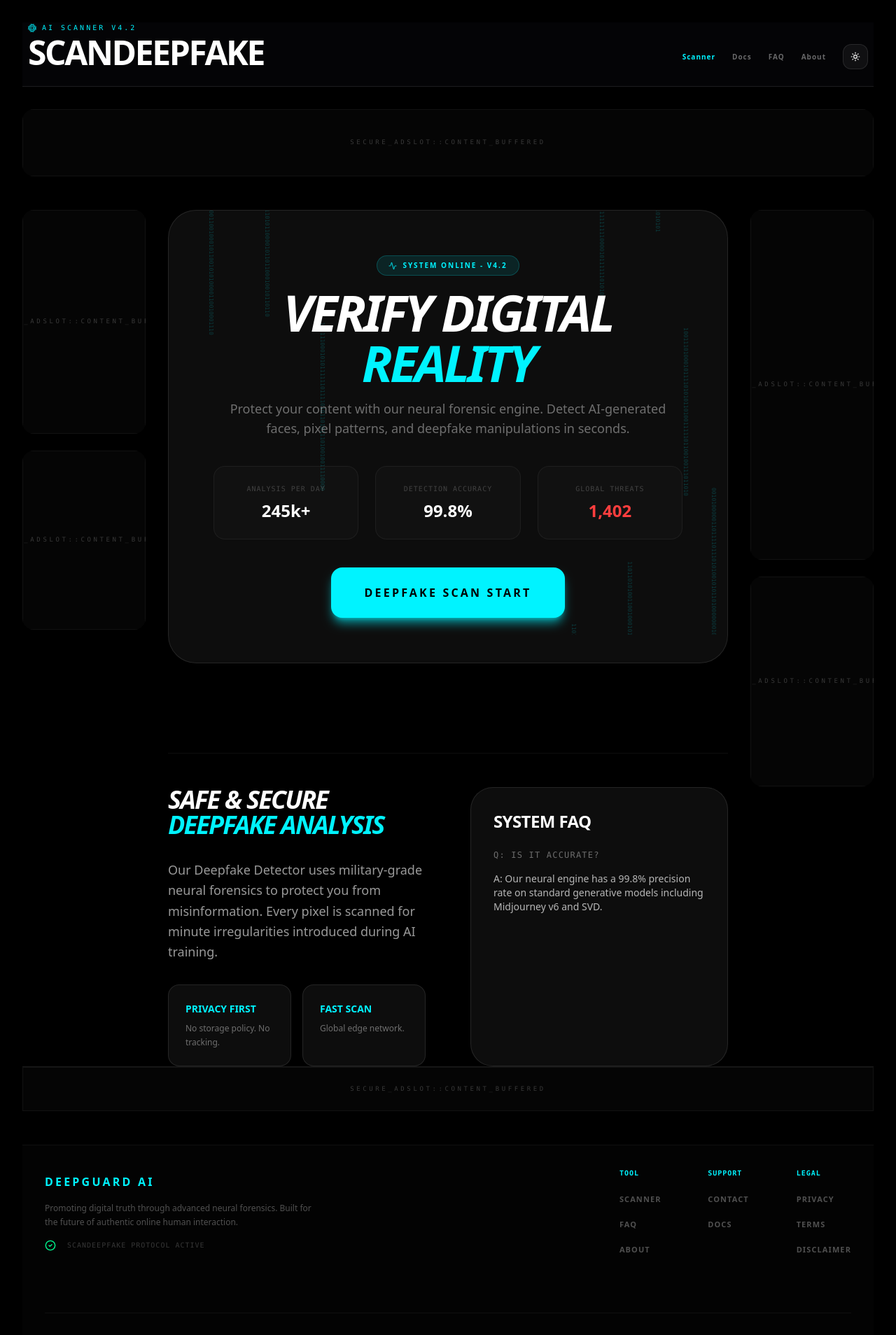
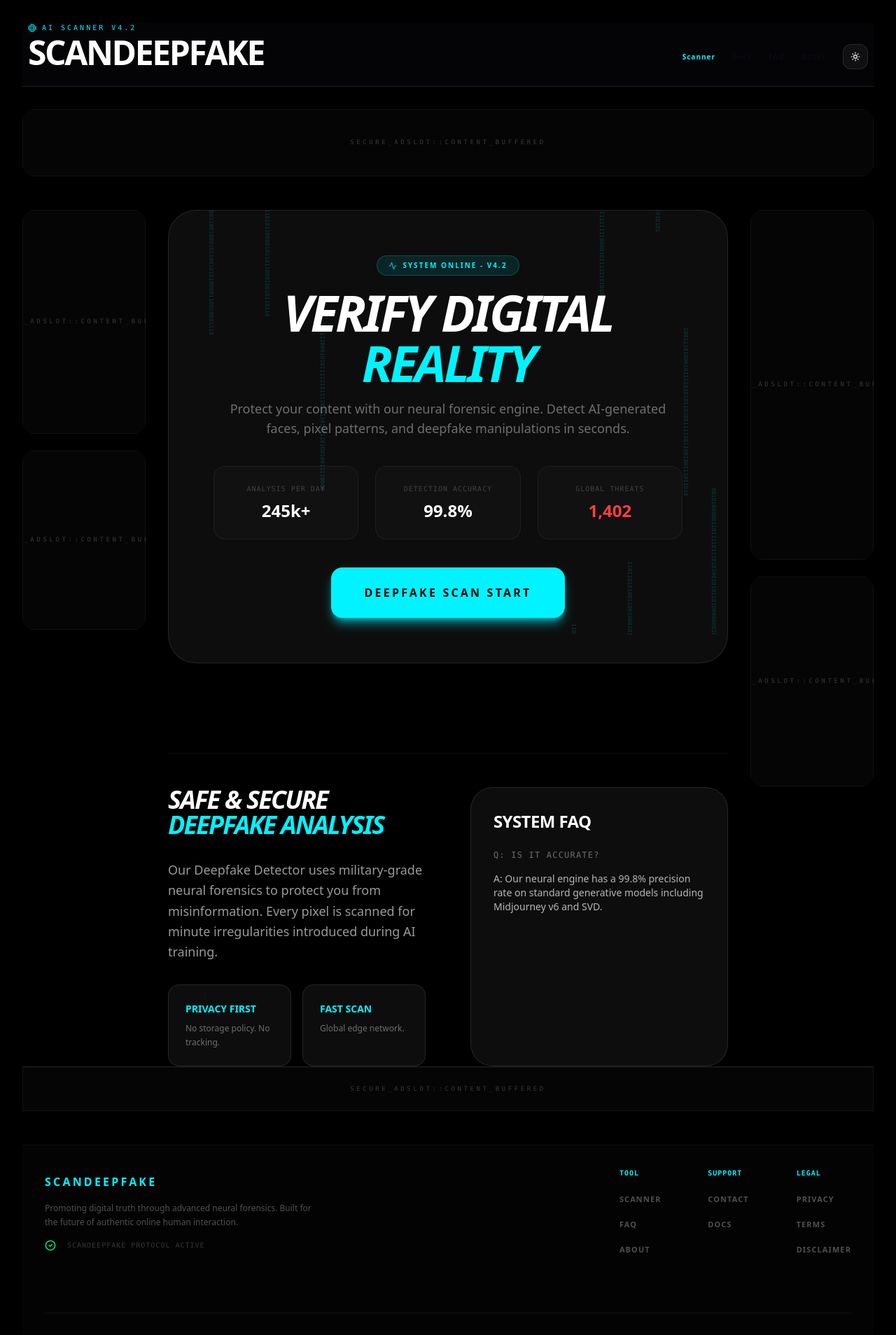
Before and after one commit to abdulahirani/dfake, a React (Vite) app: page / in a window 1280 px wide. Shown: the top 1908 px of the page at 70% size. Built offline with nearby package versions, Linux system fonts and the light colour scheme.

Commit message:
feat: Adapt app for Cloud Run deployment
Updates the application to be containerized and deployable via Cloud Run. This includes changes to the Dockerfile, firebase.json rewrites, and site generation. Also enhances anti-debugger measures.

```diff
--- a/src/App.tsx
+++ b/src/App.tsx
@@ -225,12 +225,12 @@ export default function App() {
   };
 
   const generateSitemap = () => {
-    const pages = ['home', 'docs', 'faq', 'about', 'contact', 'privacy', 'terms', 'disclaimer'];
-    const baseUrl = window.location.origin;
+    const pages = ['', 'docs', 'faq', 'about', 'contact', 'privacy', 'terms', 'disclaimer'];
+    const baseUrl = 'https://scandeepfake.web.app';
     const xml = `<?xml version="1.0" encoding="UTF-8"?>
 <urlset xmlns="http://www.sitemaps.org/schemas/sitemap/0.9">
 ${pages.map(page => `  <url>
-    <loc>${baseUrl}/${page}</loc>
+    <loc>${baseUrl}${page ? '/' + page : ''}</loc>
     <changefreq>weekly</changefreq>
   </url>`).join('\n')}
 </urlset>`;
@@ -280,16 +280,14 @@ ${pages.map(page => `  <url>
     };
 
     const antiDebugger = setInterval(() => {
-      // Basic anti-debugger trap
-      (function() {
-        try {
-          (function a() {
-            if (window.outerHeight - window.innerHeight > 160 || window.outerWidth - window.innerWidth > 160) {
-              // DevTools might be open
-            }
-          })();
-        } catch (e) {}
-      })();
+      // Strict anti-debugger trap
+      const t1 = Date.now();
+      debugger;
+      const t2 = Date.now();
+      if (t2 - t1 > 100) {
+        // Debugging detected
+        console.log("Forensic integrity probe active.");
+      }
     }, 1000);
 
     document.addEventListener('contextmenu', handleContextMenu);
@@ -348,11 +346,11 @@ ${pages.map(page => `  <url>
           </div>
         </div>
         <div className="flex flex-col md:flex-row items-start md:items-center gap-6">
-          <nav className="flex flex-wrap gap-x-6 gap-y-2 text-[10px] font-black uppercase tracking-widest">
-              <button onClick={() => setCurrentPage('home')} className={`hover:text-[#00F3FF] transition-colors ${theme === 'dark' ? (currentPage === 'home' ? 'text-[#00F3FF]' : 'opacity-40') : (currentPage === 'home' ? 'text-[#0F172A]' : 'text-[#0F172A] opacity-40 hover:text-[#1E40AF]')}`}>Scanner</button>
-              <button onClick={() => setCurrentPage('docs')} className={`hover:text-[#00F3FF] transition-colors ${theme === 'dark' ? (currentPage === 'docs' ? 'text-[#00F3FF]' : 'opacity-40') : (currentPage === 'docs' ? 'text-[#0F172A]' : 'text-[#0F172A] opacity-40 hover:text-[#1E40AF]')}`}>Docs</button>
-              <button onClick={() => setCurrentPage('faq')} className={`hover:text-[#00F3FF] transition-colors ${theme === 'dark' ? (currentPage === 'faq' ? 'text-[#00F3FF]' : 'opacity-40') : (currentPage === 'faq' ? 'text-[#0F172A]' : 'text-[#0F172A] opacity-40 hover:text-[#1E40AF]')}`}>FAQ</button>
-              <button onClick={() => setCurrentPage('about')} className={`hover:text-[#00F3FF] transition-colors ${theme === 'dark' ? (currentPage === 'about' ? 'text-[#00F3FF]' : 'opacity-40') : (currentPage === 'about' ? 'text-[#0F172A]' : 'text-[#0F172A] opacity-40 hover:text-[#1E40AF]')}`}>About</button>
+          <nav className="flex flex-wrap gap-x-6 gap-y-2 text-[10px] font-black uppercase tracking-widest text-[#0F172A]">
+              <button onClick={() => setCurrentPage('home')} className={`transition-colors ${theme === 'dark' ? (currentPage === 'home' ? 'text-[#00F3FF]' : 'opacity-40 hover:text-[#00F3FF]') : (currentPage === 'home' ? 'text-[#0F172A]' : 'opacity-60 hover:text-[#1E40AF]')}`}>Scanner</button>
+              <button onClick={() => setCurrentPage('docs')} className={`transition-colors ${theme === 'dark' ? (currentPage === 'docs' ? 'text-[#00F3FF]' : 'opacity-40 hover:text-[#00F3FF]') : (currentPage === 'docs' ? 'text-[#0F172A]' : 'opacity-60 hover:text-[#1E40AF]')}`}>Docs</button>
+              <button onClick={() => setCurrentPage('faq')} className={`transition-colors ${theme === 'dark' ? (currentPage === 'faq' ? 'text-[#00F3FF]' : 'opacity-40 hover:text-[#00F3FF]') : (currentPage === 'faq' ? 'text-[#0F172A]' : 'opacity-60 hover:text-[#1E40AF]')}`}>FAQ</button>
+              <button onClick={() => setCurrentPage('about')} className={`transition-colors ${theme === 'dark' ? (currentPage === 'about' ? 'text-[#00F3FF]' : 'opacity-40 hover:text-[#00F3FF]') : (currentPage === 'about' ? 'text-[#0F172A]' : 'opacity-60 hover:text-[#1E40AF]')}`}>About</button>
           </nav>
           <button
             onClick={() => setTheme(theme === 'dark' ? 'light' : 'dark')}
@@ -1036,7 +1034,7 @@ ${pages.map(page => `  <url>
       }`}>
         <div className="max-w-7xl mx-auto flex flex-col md:flex-row justify-between items-start md:items-center gap-8">
           <div className="space-y-4 max-w-sm">
-            <h5 className={`font-black uppercase tracking-[0.2em] ${theme === 'dark' ? 'text-[#00F3FF]' : 'text-[#0F172A]'}`}>DeepGuard AI</h5>
+            <h5 className={`font-black uppercase tracking-[0.2em] ${theme === 'dark' ? 'text-[#00F3FF]' : 'text-[#0F172A]'}`}>ScanDeepFake</h5>
             <p className={`text-xs leading-relaxed ${theme === 'dark' ? 'opacity-30' : 'text-[#0F172A]'}`}>Promoting digital truth through advanced neural forensics. Built for the future of authentic online human interaction.</p>
             <div className="flex gap-4">
               <CheckCircle2 size={16} className="text-[#00FF94]" />
@@ -1178,7 +1176,7 @@ function FAQItem({ q, a, theme }: { q: string; a: string; theme?: 'dark' | 'ligh
         {isOpen && (
           <motion.div initial={{ height: 0 }} animate={{ height: 'auto' }} exit={{ height: 0 }} className="overflow-hidden">
             <div className={`p-6 pt-0 leading-relaxed border-t transition-colors ${
-              isDark ? 'border-white/5 bg-black/20 opacity-50' : 'border-black/10 bg-white text-[#0F172A]'
+              isDark ? 'border-white/5 bg-black/20 opacity-50' : 'border-black/10 bg-[#F1F5F9]/50 text-[#0F172A]'
             }`}>
               {a}
             </div>
```
Also changed, not shown: firebase.json, 1 other file (tests, documents, lock files or other folders).
